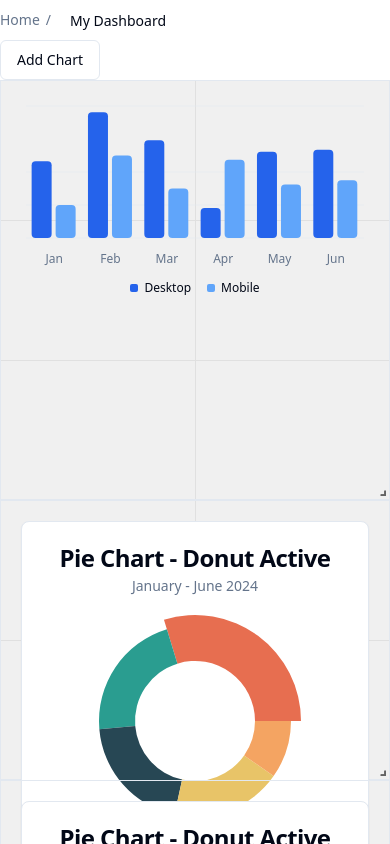
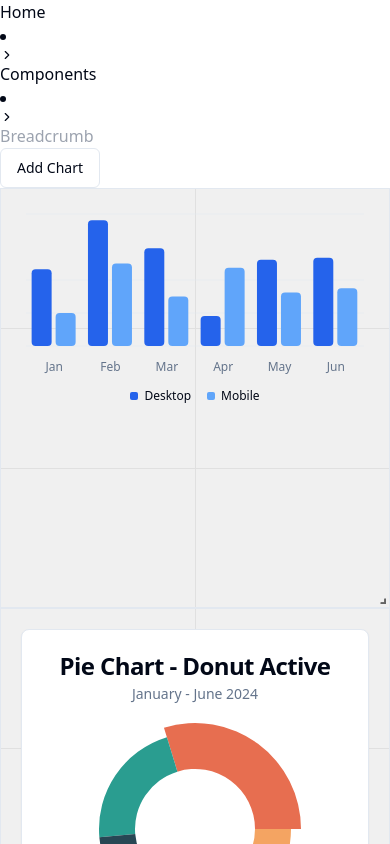
Before and after one commit to chandresh-0/dashboard-drag-drop, a React (Vite) app: page / in a window 390 px wide. Shown: the top 844 px of the page. Built offline with nearby package versions, Linux system fonts and the light colour scheme.

Commit message:
[by melty] feat: Implement BreadcrumbResponsive component with simulated API call

```diff
--- a/src/components/Breadcrumb.tsx
+++ b/src/components/Breadcrumb.tsx
@@ -1,27 +1,35 @@
-import {
-  Breadcrumb,
-  BreadcrumbItem,
-  BreadcrumbLink,
-  BreadcrumbList,
-  BreadcrumbPage,
-  BreadcrumbSeparator,
-} from "@/components/ui/breadcrumb"
-import { Input } from "@/components/ui/input"
+import React from 'react';
+import { Breadcrumb, BreadcrumbItem, BreadcrumbLink, BreadcrumbSeparator } from "./ui/breadcrumb"
 
 export function BreadcrumbResponsive() {
+  const handleInputClick = () => {
+    console.log("Simulating API call...");
+    // Here you would typically make an actual API call
+    // For now, we'll just use a setTimeout to simulate an asynchronous operation
+    setTimeout(() => {
+      console.log("API call completed!");
+    }, 1000);
+  };
+
   return (
     <Breadcrumb>
-      <BreadcrumbList>
-        <BreadcrumbItem>
-          <BreadcrumbLink>Home</BreadcrumbLink>
-        </BreadcrumbItem>
-        <BreadcrumbSeparator>/</BreadcrumbSeparator>
-        <BreadcrumbItem>
-          <BreadcrumbPage>
-          <Input type="text" name="dashboardName" id="dashboardName" value="My Dashboard" className="border-transparent hover:border hover:border-black" />
-          </BreadcrumbPage>
-        </BreadcrumbItem>
-      </BreadcrumbList>
+      <BreadcrumbItem>
+        <BreadcrumbLink href="/">Home</BreadcrumbLink>
+      </BreadcrumbItem>
+      <BreadcrumbSeparator />
+      <BreadcrumbItem>
+        <BreadcrumbLink href="/components">Components</BreadcrumbLink>
+      </BreadcrumbItem>
+      <BreadcrumbSeparator />
+      <BreadcrumbItem>
+        <input
+          type="text"
+          placeholder="Breadcrumb"
+          className="cursor-pointer"
+          onClick={handleInputClick}
+          readOnly
+        />
+      </BreadcrumbItem>
     </Breadcrumb>
   )
 }
```
